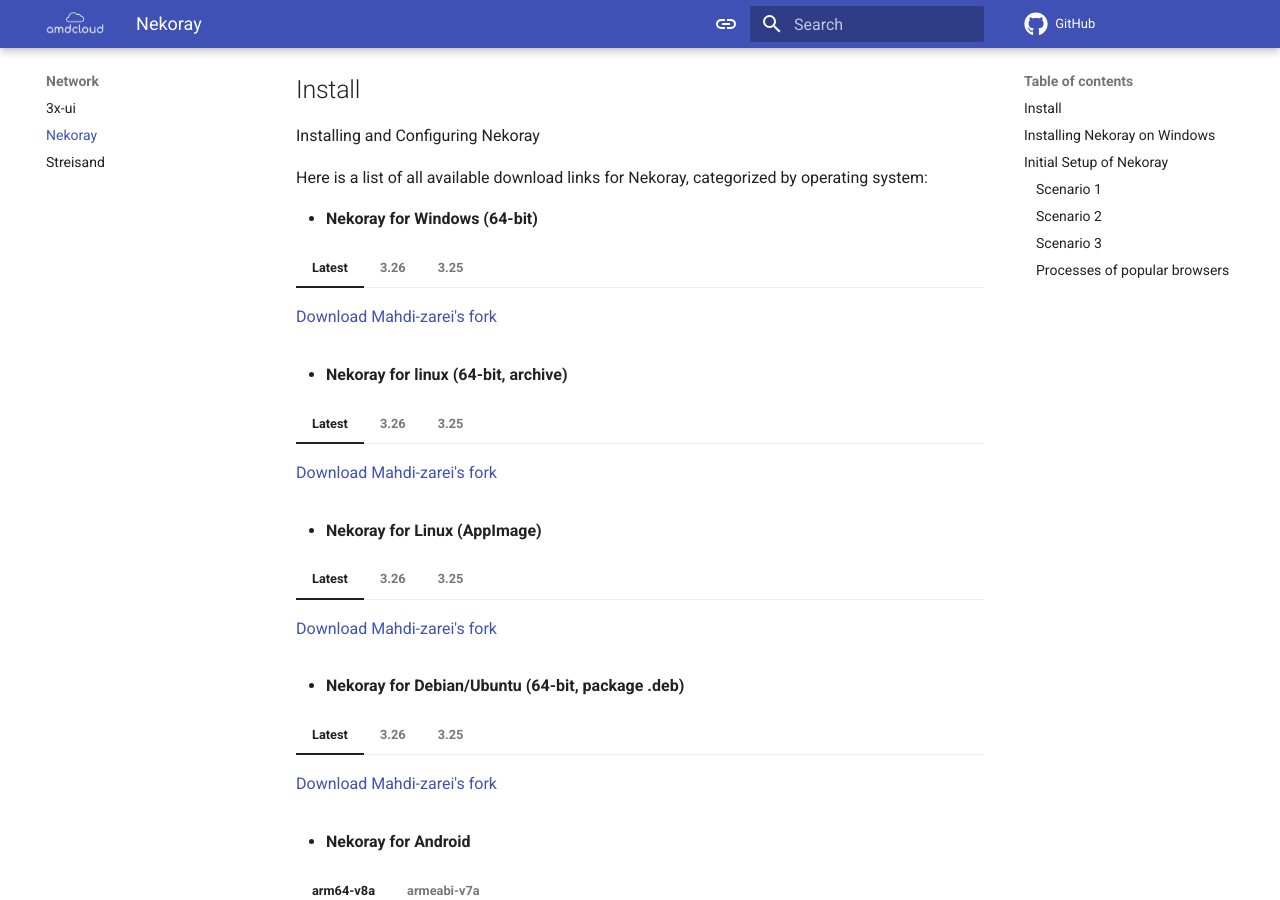
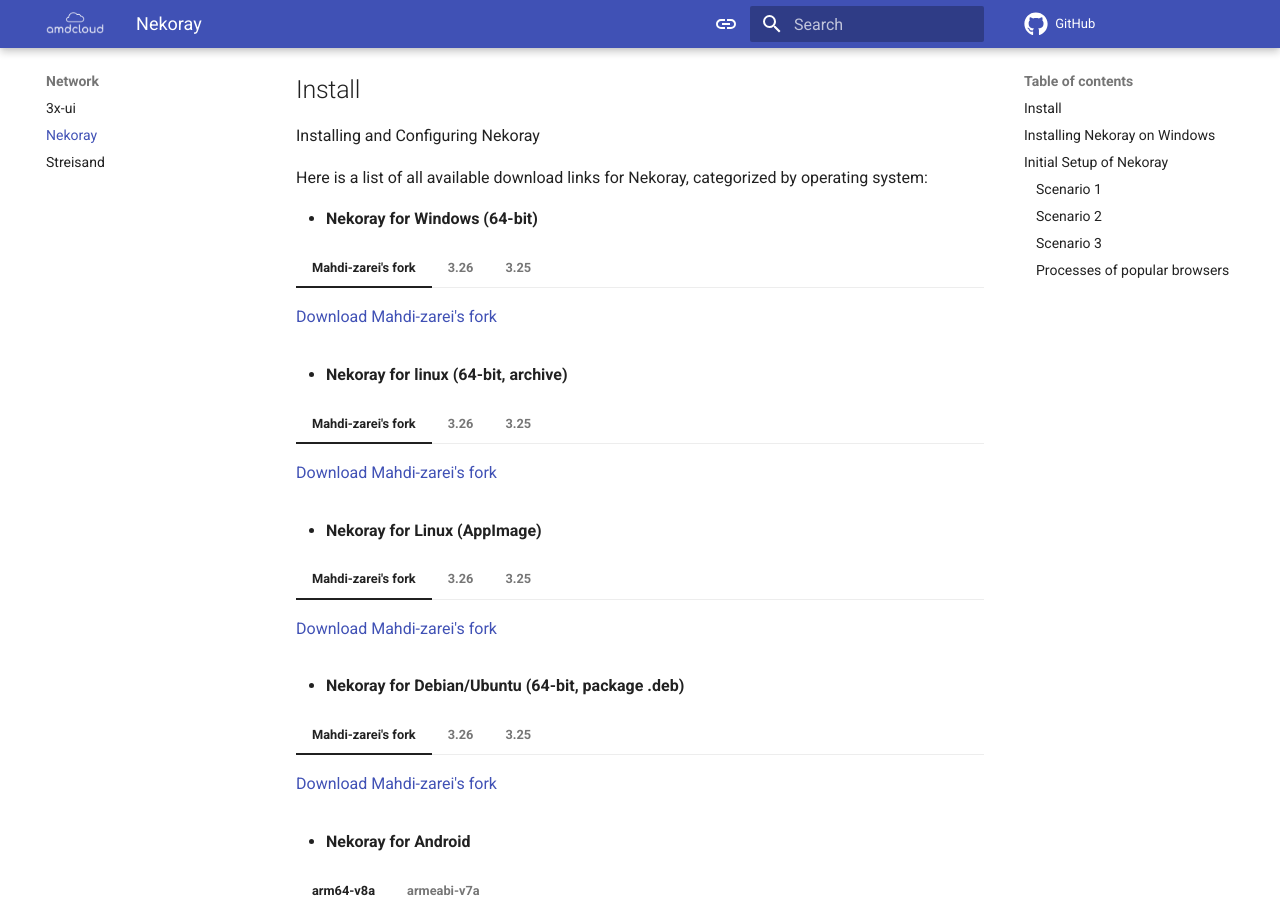
Before and after one commit to TeamDominant/Wiki-mkdocs, an MkDocs documentation site: the page built from docs/nekoray.md, in a window 1280 px wide and 900 px high, scrolled down 389 px. Built offline with MkDocs 1.6.1 and Material for MkDocs 9.7.7, drawn with Linux system fonts in a browser that asks for light colours; comment, search, counter and statistics services are not loaded.

Commit message:
nekoray: rename labels

```diff
--- a/docs/nekoray.md
+++ b/docs/nekoray.md
@@ -14,7 +14,7 @@
 Here is a list of all available download links for Nekoray, categorized by operating system:
 
 - **Nekoray for Windows (64-bit)**
-=== "Latest"
+=== "Mahdi-zarei's fork"
     [Download Mahdi-zarei's fork](https://github.com/Mahdi-zarei/nekoray/releases/latest)
 === "3.26"
     [Download 3.26](https://github.com/MatsuriDayo/nekoray/releases/download/3.26/nekoray-3.26-2023-12-09-windows64.zip)
@@ -22,7 +22,7 @@
     [Download 3.25](https://github.com/MatsuriDayo/nekoray/releases/download/3.25/nekoray-3.25-2023-11-25-windows64.zip)
 
 - **Nekoray for linux (64-bit, archive)**
-=== "Latest"
+=== "Mahdi-zarei's fork"
     [Download Mahdi-zarei's fork](https://github.com/Mahdi-zarei/nekoray/releases/latest)
 === "3.26"
     [Download 3.26](https://github.com/MatsuriDayo/nekoray/releases/download/3.26/nekoray-3.26-2023-12-09-linux64.zip)
@@ -30,7 +30,7 @@
     [Download 3.25](https://github.com/MatsuriDayo/nekoray/releases/download/3.25/nekoray-3.25-2023-11-25-linux64.zip)
 
 - **Nekoray for Linux (AppImage)**
-=== "Latest"
+=== "Mahdi-zarei's fork"
     [Download Mahdi-zarei's fork](https://github.com/Mahdi-zarei/nekoray/releases/latest)
 === "3.26"
     [Download 3.26](https://github.com/MatsuriDayo/nekoray/releases/download/3.26/nekoray-3.26-2023-12-09-linux-x64.AppImage)
@@ -38,7 +38,7 @@
     [Download 3.25](https://github.com/MatsuriDayo/nekoray/releases/download/3.25/nekoray-3.25-2023-11-25-linux-x64.AppImage)
 
 - **Nekoray for Debian/Ubuntu (64-bit, package .deb)**
-=== "Latest"
+=== "Mahdi-zarei's fork"
     [Download Mahdi-zarei's fork](https://github.com/Mahdi-zarei/nekoray/releases/latest)
 === "3.26"
     [Download 3.26](https://github.com/MatsuriDayo/nekoray/releases/download/3.26/nekoray-3.26-2023-12-09-debian-x64.deb)
```
